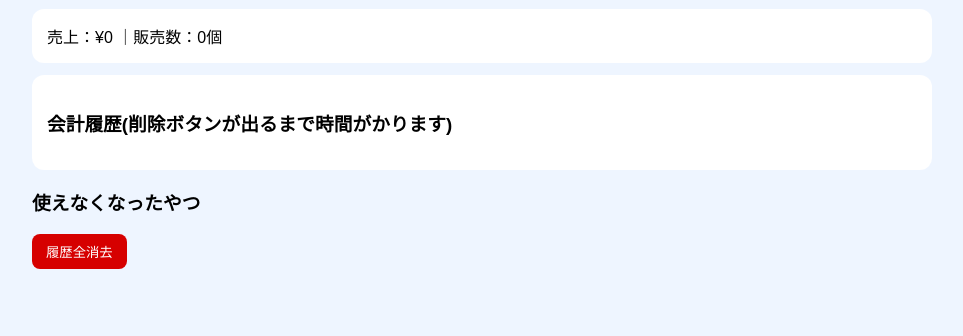
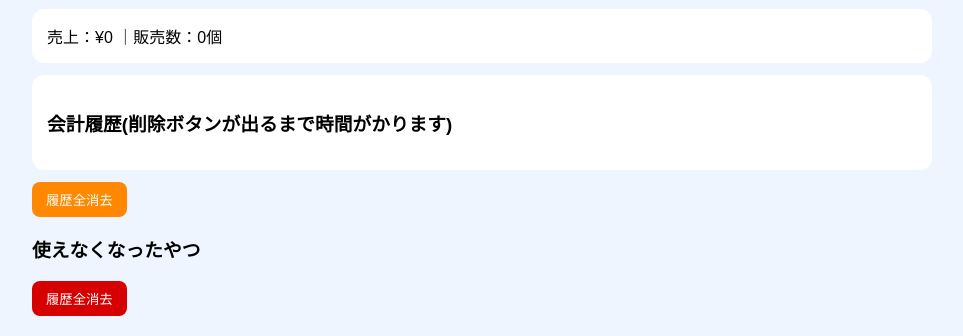
Before and after one commit to a-ru-kun/sanriku-register, a plain HTML site: page index.html in a window 1280 px wide. Shown: the part 598-934 px from the top of the page, without its empty margins (158-1121 px from the left). Before the commit the page ends 887 px from the top, so only its background shows below. Drawn offline with Linux system fonts and the light colour scheme; no server answers.

Commit message:
Update index.html

```diff
--- a/index.html
+++ b/index.html
@@ -126,6 +126,10 @@ input,select{
 <h3>会計履歴(削除ボタンが出るまで時間がかります)</h3>
 <div id="history" class="history"></div>
 </div>
+
+<button onclick="clearAllHistory()" style="background:#ff8800">
+  履歴全消去
+</button>
 
 <div id="items"></div>
 
```
